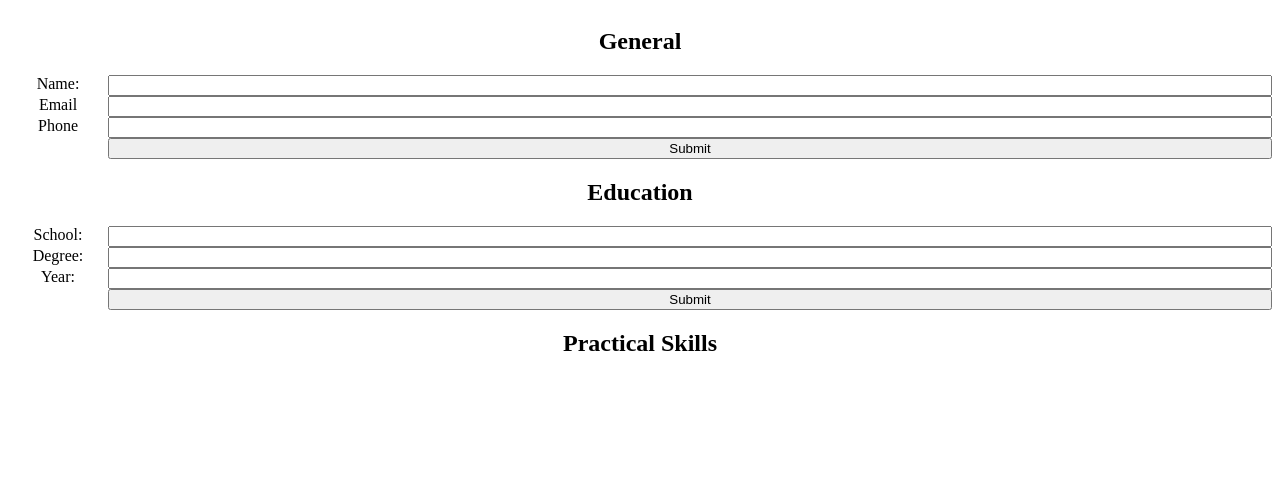
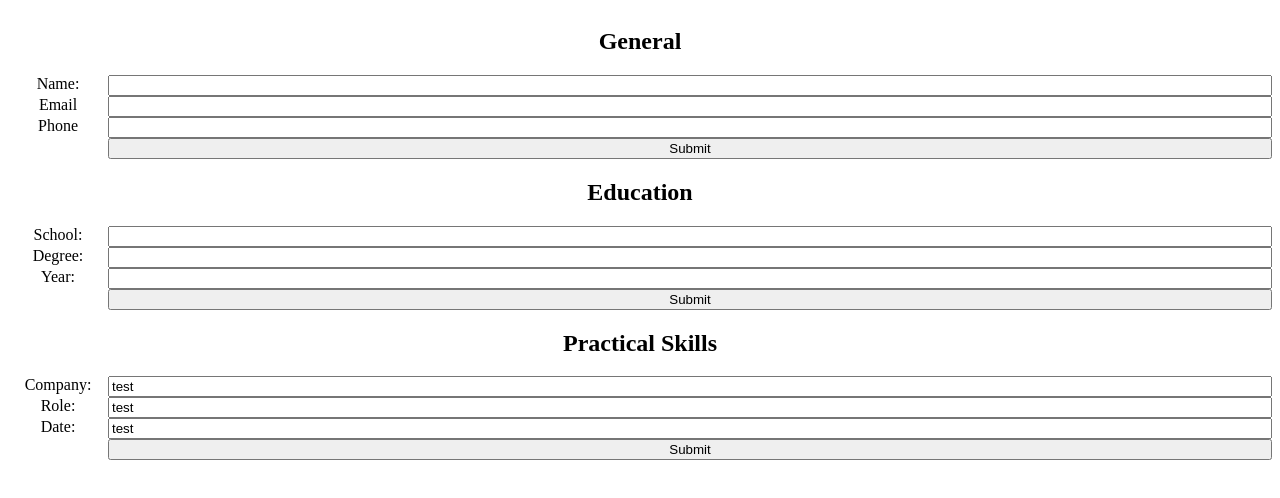
Before and after one commit to sethakirafeldman/cv-project, a React (Create React App) app: page / in a window 1280 px wide. Shown: the top 498 px of the page. Built offline with nearby package versions, Linux system fonts and the light colour scheme.

Commit message:
handleChange storing state properly

```diff
--- a/src/App.js
+++ b/src/App.js
@@ -13,13 +13,19 @@ class App extends React.Component {
       general: {
           name: "",
           email: "",
-          phone: null,
+          phone: "",
+          saved: false,
       },
 
       education: {
           school: "",
           degree: "",
           year: "",
+          saved: false,
+      },
+
+      practical: {
+
       }
 }
     this.handleChange = this.handleChange.bind(this);
@@ -31,15 +37,23 @@ class App extends React.Component {
     let parentId = event.target.parentElement.id;
     //  field name
     let field = event.target.closest("input").name;
-
-    this.setState({[parentId]: {[field]: event.target.value}});
-
+    this.setState((prevState) => (
+      {[parentId]: {
+          ...prevState[parentId],
+          [field]: event.target.value}
+      }
+      )
+    );
     console.log(this.state)
   }
 
   handleSubmit(event) {
     event.preventDefault();
-    console.log(`submit`);
+    console.log(this.state.general)
+
+    this.setState({[event.target.id]: {saved: true}});
+    // if there are values submitted
+    //conditionally render those values as non-editable
   }
 
   render() {
@@ -52,16 +66,14 @@ class App extends React.Component {
           data = {this.state}
         />
         <Education
-            handleChange = {this.handleChange}
-            handleSubmit = {this.handleSubmit}
-            data = {this.state}
-
+          handleChange = {this.handleChange}
+          handleSubmit = {this.handleSubmit}
+          data = {this.state}
         />
         <Practical
           handleChange = {this.handleChange}
           handleSubmit = {this.handleSubmit}
           data = {this.state}
-
         />
     </div>
   )
--- a/src/Components/Education.js
+++ b/src/Components/Education.js
@@ -7,31 +7,32 @@ class Education extends React.Component {
     // A section to add your educational experience (school name, title of study, date of study)
 
     render() {
+        // destructures props into objs
         const { data, handleChange, handleSubmit } = this.props;
 
         return (
         <section>
             <h1>Education</h1>
-            <form id = "education" onSubmit={this.props.handleSubmit}>
+            <form id = "education" onSubmit={handleSubmit}>
                 <label>School:</label>
                 <input
                     type="text"
                     value= {data.education.school}
-                    onChange={(event)=>this.props.handleChange(event)}
+                    onChange={(event)=> handleChange(event)}
                 >
                 </input>
                 <label>Degree:</label>
                 <input
                     type="text"
                     value={data.education.degree}
-                    onChange={(event) => this.props.handleChange(event)}
+                    onChange={(event) => handleChange(event)}
                 >
                 </input>
                 <label>Year:</label>
                 <input
                     type="number"
                     value= {data.education.year}
-                    onChange={(event) => this.props.handleChange(event)}
+                    onChange={(event) => handleChange(event)}
                 >
                 </input>
                 <input type="submit" value="Submit"></input>
--- a/src/Components/General.js
+++ b/src/Components/General.js
@@ -13,29 +13,36 @@ class General extends React.Component {
         return (
         <section>
             <h1>General</h1>
-            <form id= "general" onSubmit={handleSubmit}>
+            <form id= "general" onSubmit={(event)=>handleSubmit(event)}>
                 <label>Name: </label>
+                {!data.general.saved ?
                     <input
+                        required
                         name="name"
                         type="text"
                         value= {data.general.name}
-                    onChange={(event)=>this.props.handleChange(event)}
+                        onChange={(event) => handleChange(event)}
                     >
-                </input>
+                    </input> : <p>{data.general.name}</p> }
+
                 <label>Email</label>
+                {!data.general.saved ?
                     <input
+                        required
                         name="email"
                         type="text"
                         value= {data.general.email}
-                    onChange={(event)=>this.props.handleChange(event)}
+                        onChange={(event)=> handleChange(event)}
                     >
-                </input>
+                    </input> : <p>{data.general.email}</p> }
+
                 <label>Phone</label>
                 <input
+                    required
                     name="phone"
                     type="tel"
                     value= {data.general.phone}
-                    onChange={(event)=>this.props.handleChange(event)}
+                    onChange={(event)=> handleChange(event)}
                 >
                 </input>
                 <input type="submit" value="Submit"></input>
--- a/src/Components/Practical.js
+++ b/src/Components/Practical.js
@@ -2,10 +2,44 @@ import React from "react";
 
 class Practical extends React.Component {
     // A section to add practical experience (company name, position title, main tasks of your jobs, date from and until when you worked for that company)
+    constructor(props){
+        super(props);
+    }
+
     render() {
+        const {data} = this.props;
+
         return (
         <section>
             <h1>Practical Skills</h1>
+            <form id="practical" onSubmit={this.props.handleSubmit}>
+                <label>Company: </label>
+                <input
+                    name="company"
+                    type="text"
+                    value="test"
+                    onChange={(event)=> this.props.handleChange(event)}
+                >
+                </input>
+                <label>Role: </label>
+                <input
+                    name="role"
+                    type ="text"
+                    value="test"
+                    onChange={(event)=> this.props.handleChange(event)}
+                >
+                </input>
+
+                <label>Date: </label>
+                <input
+                    name ="date"
+                    type="text"
+                    value ="test"
+                    onChange={(event)=> this.props.handleChange}
+                ></input>
+                <input type="submit" value="Submit"></input>
+
+            </form>
         </section>
         )
     }
```
Lines whose indentation alone changed are shown as unchanged.
